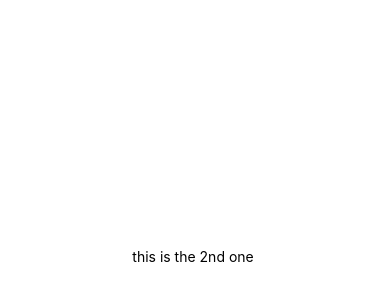
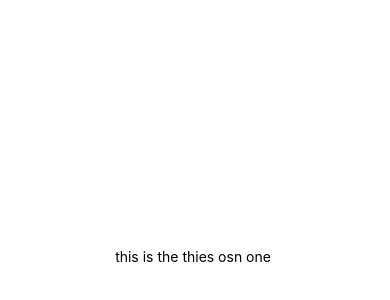
Before and after one commit to Bethisai1/my-react-native-app, a React Native app: screen / in a window 390 px wide. Shown: the part 166-466 px from the top of the page. Built offline with nearby package versions, Linux system fonts and the light colour scheme.

Commit message:
Update App.js

```diff
--- a/App.js
+++ b/App.js
@@ -4,7 +4,7 @@ import { StyleSheet, Text, View } from "react-native";
 export default function App() {
   return (
     <View style={styles.container}>
-      <Text>this is the 2nd one </Text>
+      <Text>this is the thies osn one </Text>
       <StatusBar style="auto" />
     </View>
   );
```
